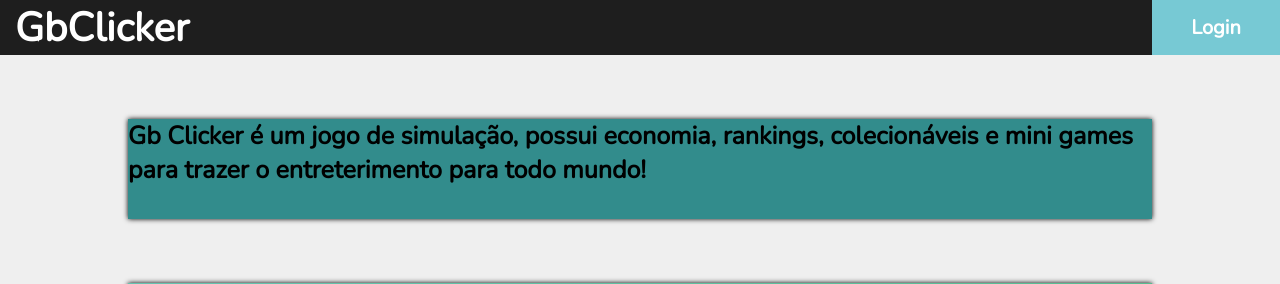
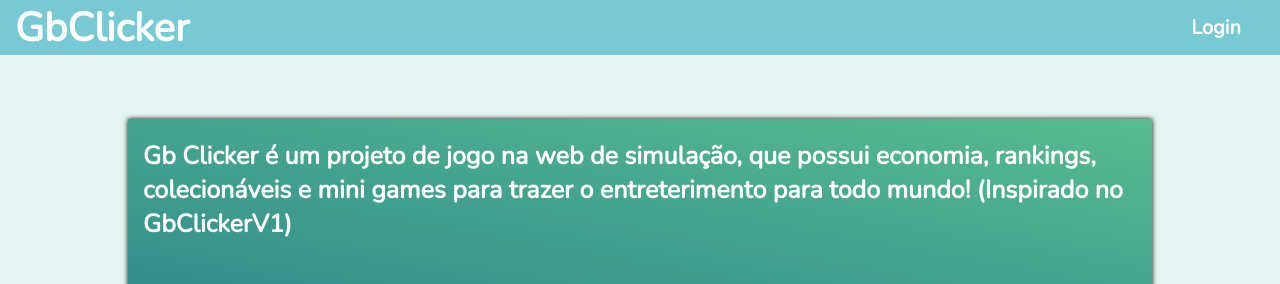
Before and after one commit to gabrielmocellin/GbClickerV2, a PHP site: page /landingPage.html in a window 1280 px wide. Shown: the top 284 px of the page. Run offline with PHP 8.4, Linux system fonts and the light colour scheme.

Commit message:
Estetica + scroll bar

```diff
--- a/landingPage/landingPage.html
+++ b/landingPage/landingPage.html
@@ -15,7 +15,8 @@
     <main>
 
         <div id='apresentacao_div'>
-            <h2>Gb Clicker é um jogo de simulação, possui economia, rankings, colecionáveis e mini games para trazer o entreterimento para todo mundo!</h2>
+            <h2>Gb Clicker é um projeto de jogo na web de simulação, que possui economia, rankings, colecionáveis e mini games para trazer o entreterimento para todo mundo! (Inspirado no GbClickerV1)</h2>
+            <iframe height='300' width='400' src="https://www.youtube.com/embed/lvKK2fs6h4I" title="Create custom scrollbars using CSS" frameborder="0" allow="accelerometer; autoplay; clipboard-write; encrypted-media; gyroscope; picture-in-picture; web-share" allowfullscreen></iframe>
         </div>
 
         <div id='atualizacoes_div'>
--- a/landingPage/style/landingPage_style.css
+++ b/landingPage/style/landingPage_style.css
@@ -14,15 +14,27 @@ html{
     overflow-x:hidden;
 }
 
+html::-webkit-scrollbar{
+    width:10px;
+}
+
+html::-webkit-scrollbar-track{
+    background-color: #a0a0a0;
+}
+
+html::-webkit-scrollbar-thumb{
+    background-color: gray;
+}
+
 body{ /* Corpo da página */
     display:flex; flex-direction: column;
-    background: #efefef;
+    background: #E6F4F1;
     min-height:100vh; min-width:100vw; max-width:100vw;
 }
 
 /* Cabecalho onde o usuário poderá ir para página de login */
 header{
-    background: rgb(30, 30, 30);
+    background: #77C9D4;
     min-height:55px; min-width:200px;
     height:10%; width:100%;
     font-size:40px;
@@ -43,6 +55,12 @@ header{
     outline:none; border:none;
     cursor:pointer;
     background: #77C9D4;
+    transition: background 0.3s, font 0.3s;
+}
+
+#header_login_button:hover{
+    background: #6BD8D0;
+    font-size:0.6em
 }
 
 
@@ -55,17 +73,22 @@ main{
 /* Div de apresentacao que aparece no topo abaixo do header */
 #apresentacao_div{
     display:flex; flex-direction: column; align-items: center;
-    flex-wrap:wrap;
     min-height:100px; width:80%;
     height:20%;
     margin: 5% 10% 0 10%;
     background-color: rgb(50, 140, 140);
+    background: linear-gradient(10deg,rgb(50, 140, 140) 50%,#57BC90 100%);
     box-shadow: 0px 0px 5px;
 }
 
 #apresentacao_div h2{
-    height:100%; width:100%;
-    font-size: 25px; font-family: 'Nunito', sans-serif;
+    width:100%; padding: 0 0 0 15px; margin: 20px 0 20px 0;
+    font-size: 25px; font-family: 'Nunito', sans-serif; color:white; font-weight: bold;
+}
+
+#apresentacao_div iframe{
+    margin: 50px 0 50px 0;
+    box-shadow: 0 0 5px 0;
 }
 
 /* Div acima do footer e abaixo da apresentaçao, possui atualizacoes do conteúdo */
@@ -73,11 +96,23 @@ main{
     display:flex; align-items: center; flex-direction: column;
     background: linear-gradient(10deg,#77C9D4 50%,#57BC90 100%);
     overflow-x: hidden;
-    overflow-y: scroll;
+    overflow-y: scroll; scrollbar-width:thin; scrollbar-color: blue, red;
     width:80%; min-height:80%;
     height:600px;
     margin: 5% 10% 0 10%;
     box-shadow: 0px 0px 5px;
+}
+
+#atualizacoes_div::-webkit-scrollbar{
+    width:5px;
+}
+
+#atualizacoes_div::-webkit-scrollbar-track{
+    background-color: #a0a0a0;
+}
+
+#atualizacoes_div::-webkit-scrollbar-thumb{
+    background-color: gray;
 }
 
 .titulo_atualizacoes_div{
```
